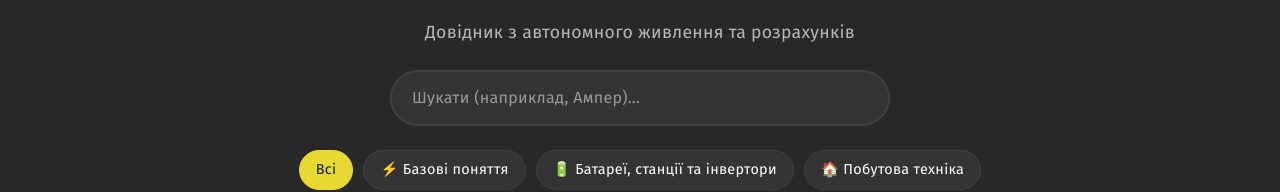
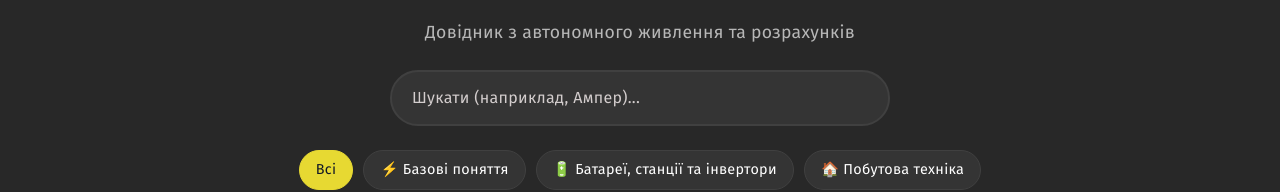
Before and after one commit to IT-Kamianets/voltlab.itkamianets.com, an Angular app: page /tips in a window 1280 px wide. Shown: the part 144-336 px from the top of the page. Built offline with nearby package versions, Linux system fonts and the light colour scheme.

Commit message:
refactor(tips): enhance typography by using inherited font properties and adding placeholder color

```diff
--- a/src/app/pages/tips/tips.component.scss
+++ b/src/app/pages/tips/tips.component.scss
@@ -9,7 +9,9 @@
 	--tips-text: var(--c-text-secondary);
 	--tips-muted: var(--c-text-muted);
 
-	--tips-font-family: var(--ff-base);
+	--tips-font-family: var(--ff-base, system-ui, sans-serif);
+	--tips-font-size: var(--fs, 16px);
+	--tips-letter-spacing: var(--letter-spacing, 0px);
 
 	--tips-max-width: min(800px, var(--container));
 	--tips-page-padding: var(--sp-6);
@@ -31,6 +33,8 @@
 	margin: 0 auto;
 	padding: var(--tips-page-padding);
 	font-family: var(--tips-font-family);
+	font-size: var(--tips-font-size);
+	letter-spacing: var(--tips-letter-spacing);
 	color: var(--tips-text);
 	background-color: var(--tips-bg);
 	min-height: 100vh;
@@ -65,10 +69,16 @@
 		border: 2px solid var(--tips-border);
 		border-radius: var(--tips-radius-pill);
 		font-size: 1rem;
+		font-family: inherit;
+		letter-spacing: inherit;
 		outline: none;
 		background-color: var(--tips-surface);
 		color: var(--tips-text);
 		transition: border-color var(--tips-transition), box-shadow var(--tips-transition);
+
+		&::placeholder {
+			color: var(--c-placeholder);
+		}
 
 		&:focus {
 			border-color: var(--tips-primary);
@@ -90,6 +100,8 @@
 		border-radius: var(--tips-radius-pill);
 		color: var(--tips-text);
 		font-size: 0.9rem;
+		font-family: inherit;
+		letter-spacing: inherit;
 		cursor: pointer;
 		transition: background-color var(--tips-transition), border-color var(--tips-transition),
 			color var(--tips-transition);
@@ -158,6 +170,8 @@
 	padding: 16px 20px;
 	font-weight: 500;
 	font-size: 1rem;
+	font-family: inherit;
+	letter-spacing: inherit;
 	cursor: pointer;
 	position: relative;
 	list-style: none;
```
